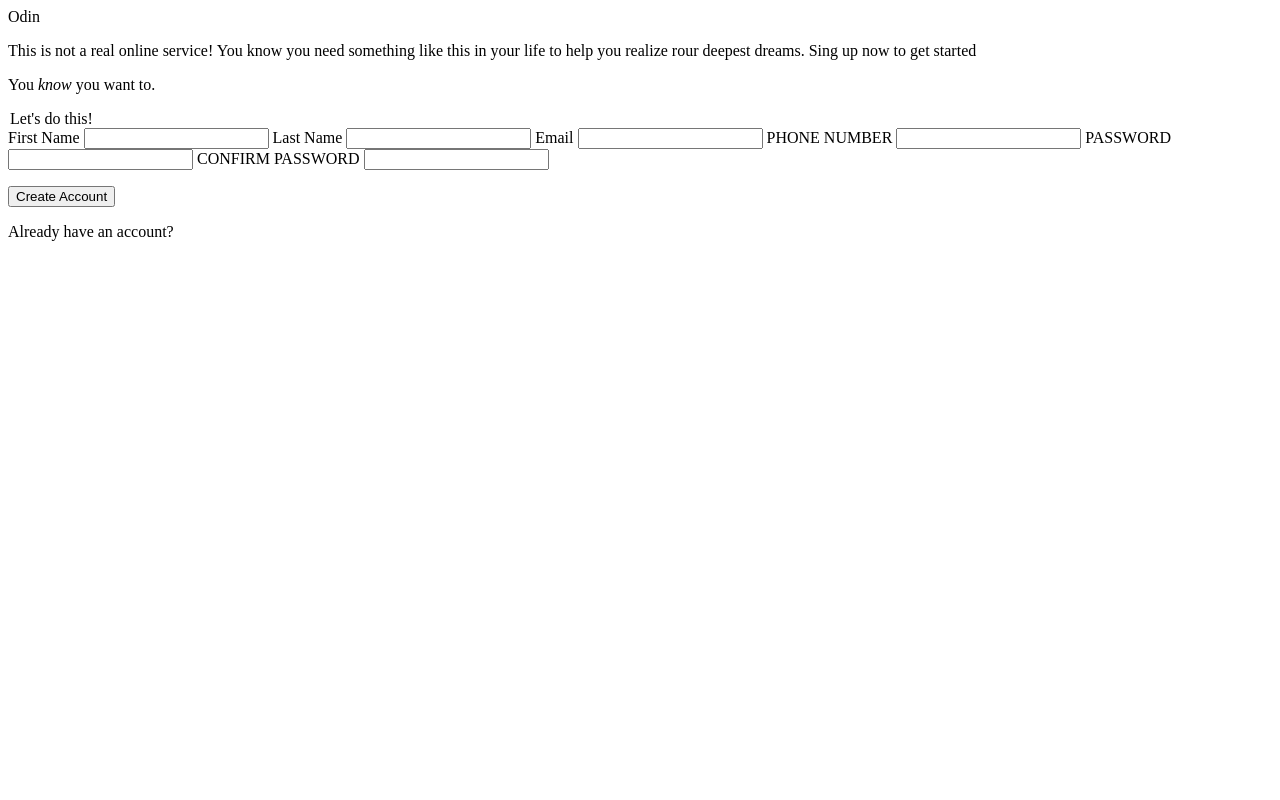
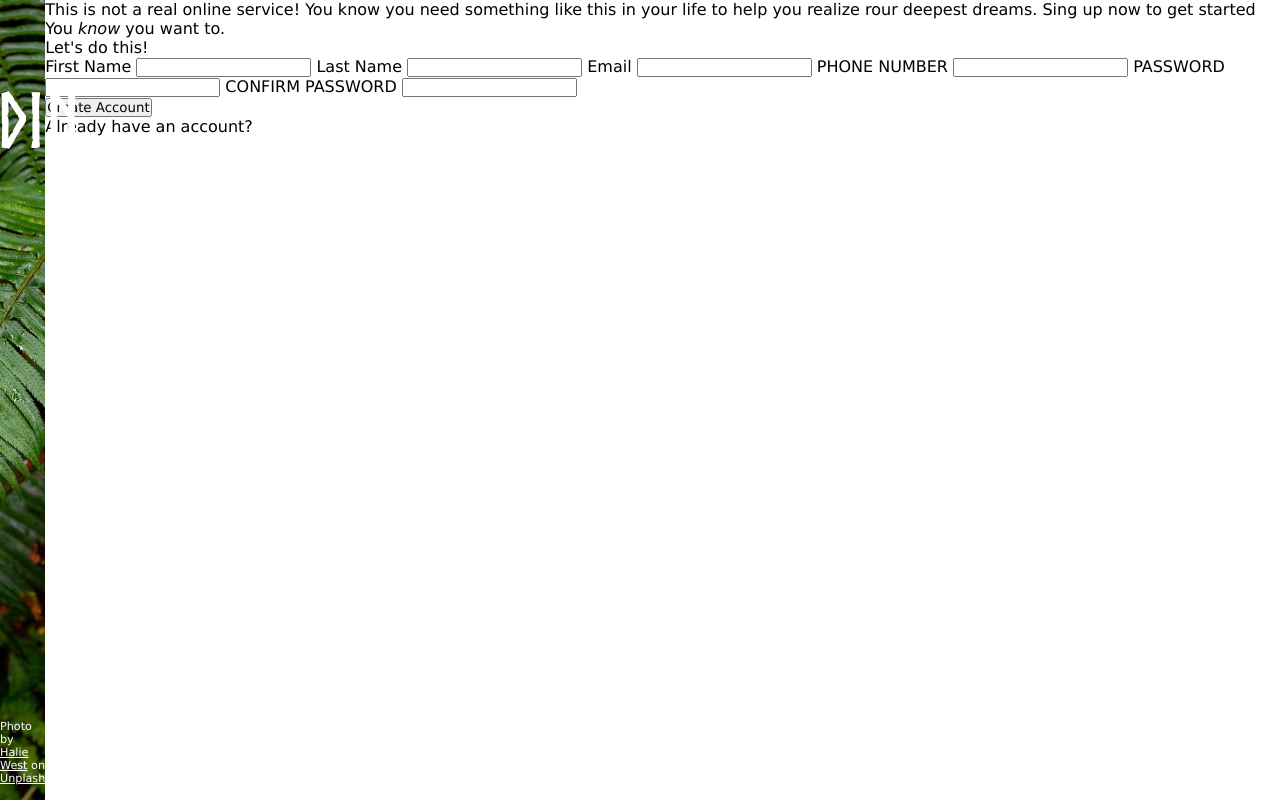
Before and after one commit to izaquedmf/Project-Sign-up-Form, a plain HTML site: page index.html in a window 1280 px wide. Drawn offline with Linux system fonts and the light colour scheme.

Commit message:
insert green imagem, footer and ODIN word

```diff
--- a/index.html
+++ b/index.html
@@ -7,7 +7,15 @@
     <title>Document</title>
 </head>
 <body>
-    <logo>Odin</logo>
+    <div id="container">
+        <div id="left-image">
+            <div id="logo">
+
+                <h1>ODIN</h1>
+            </div>
+            <footer>Photo by <a href="https://unsplash.com/pt-br/fotografias/planta-da-folha-verde-na-fotografia-de-perto-25xggax4bSA" target="_blank">Halie West</a> on <a href="https://unsplash.com/" target="_blank">Unplash</a></footer>
+        </div>
+
         <div id="right-container">
             <header>
                 <p>
@@ -47,7 +55,6 @@
             </form>
 
         </div>
-
-
+    </div>
 </body>
 </html>
--- a/style.css
+++ b/style.css
@@ -0,0 +1,52 @@
+@font-face {
+    font-family: norse-bold;
+    src: url(./resources/Norse-Bold.otf);
+}
+
+* {
+    margin: 0;
+    padding: 0;
+    box-sizing: border-box;
+    font-family: Verdana, Geneva, Tahoma, sans-serif;
+}
+
+html, body {
+    height: 100%;
+  }
+
+footer{
+    font-size: 0.7rem;
+    margin-top: auto;
+    padding-bottom: 15px;
+}
+
+a{
+    color:inherit;
+}
+
+#container{
+    display: flex;
+    height: 100vh;
+}
+
+#logo {
+   position: absolute;
+    top: 15%;
+    left: 50%;
+    transform: translate(-50%, -50%);
+}
+
+#logo h1{
+    font-family: norse-bold, Tahoma, Verdana, sans-serif;
+    font-size: 76px;
+}
+
+#left-image{
+    display: flex;
+    flex: 1;
+    background-image: url(./resources/photo-1585202900225-6d3ac20a6962.avif);
+    background-size: cover;
+    background-position: center;
+    position: relative;
+    color: white;
+}
```
Also changed, not shown: resources/Norse-Bold.otf (added), resources/odin-lined.png (added), resources/photo-1585202900225-6d3ac20a6962.avif (added). Lines whose indentation alone changed are shown as unchanged.
